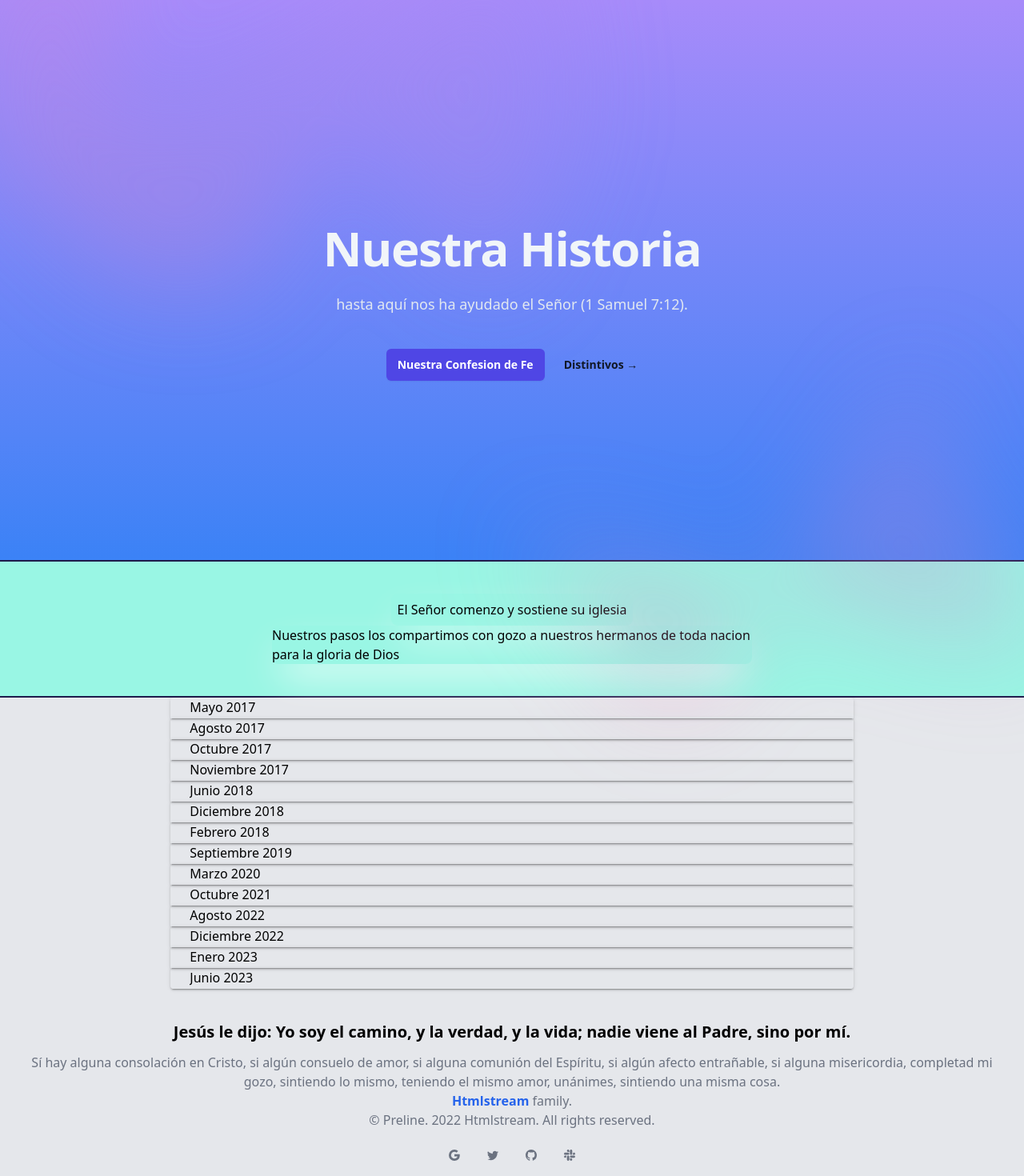
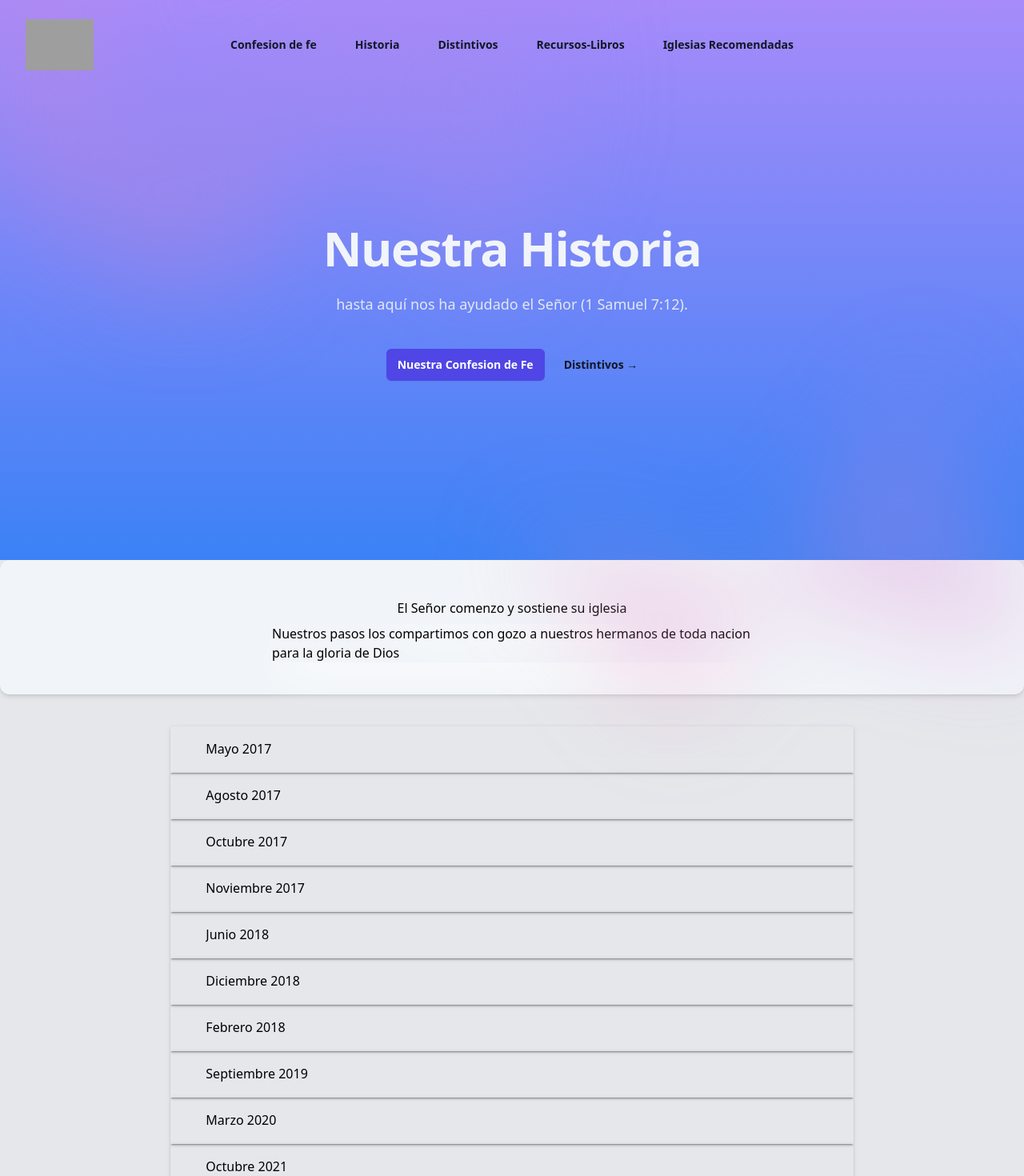
Before and after one commit to Giovannisabces/ibrvtfm-alternativa, an Angular app: page /historia in a window 1280 px wide. Shown: the top 1470 px of the page at 80% size. Built offline with nearby package versions, Linux system fonts and the light colour scheme; grey boxes are pictures that could not be loaded.

Commit message:
Actualizacion Navbar y actualizacion de homepage.

```diff
--- a/src/app/angular-material.module.ts
+++ b/src/app/angular-material.module.ts
@@ -12,7 +12,6 @@ import { MatFormFieldModule } from '@angular/material/form-field';
 const materialModules = [
   MatExpansionModule,
   MatButtonModule,
-  // MatCardModule,
   MatPaginatorModule,
   MatInputModule,
   MatFormFieldModule
--- a/src/app/components/confesion/confesion.component.html
+++ b/src/app/components/confesion/confesion.component.html
@@ -13,10 +13,10 @@
                 <p class="mt-6 text-lg italic leading-8 text--600 text-slate-200">Sola Scriptura, Solus Christus, Sola Gratia, Sola Fide, Soli Deo Gloria</p>
                 <small class="mt-6 text-sm italic leading-8 text--600 text-slate-200">Sola Escritura, Solos Cristo, Sola Gracia, Sola Fe, Solo a Dios Gloria</small>
                 <div class="mt-10 flex items-center justify-center gap-x-6">
-                    <a href="#"
+                    <a href="/historia" routerLink="/historia"
                         class="rounded-md  bg-indigo-600 px-3.5 py-2.5 text-sm font-semibold text-white shadow-sm hover:bg-indigo-500 focus-visible:outline focus-visible:outline-2 focus-visible:outline-offset-2 focus-visible:outline-indigo-600">
                         Nuestra Historia</a>
-                    <a href="#" class="text-sm font-semibold leading-6 text-gray-900">Distintivos <span
+                    <a href="/distintivos" routerLink="/distintivos" class="text-sm font-semibold leading-6 text-gray-900">Distintivos <span
                             aria-hidden="true">→</span></a>
                 </div>
             </div>
@@ -29,8 +29,8 @@
         </div>
     </div>
     <!--DESCRIPCION DE LA SECCION PRINCIPAL-->
-    <section class="bg-indigo-800 ">
-        <div class=" bg-slate-100  flex flex-col  items-center p-10 border-t-2 border-b-2 border-indigo-950 ">
+    <section class=" bg-slate-100">
+        <div class=" bg-slate-100  flex flex-col  items-center p-10 rounded-xl shadow-md  ">
             <h3 class="p-2  rounded-lg shadow-white shadow-2xl">En la Iglesia Bautista Reformada deValencia creemos las siguientes doctrinas básicas:</h3>
         </div>
     </section>
--- a/src/app/components/distintivos/distintivos.component.html
+++ b/src/app/components/distintivos/distintivos.component.html
@@ -13,10 +13,10 @@
                 <p class="mt-6 text-lg italic leading-8 text--600 text-slate-200">Sola Scriptura, Solus Christus, Sola Gratia, Sola Fide, Soli Deo Gloria</p>
                 <small class="mt-6 text-sm italic leading-8 text--600 text-slate-200">Sola Escritura, Solos Cristo, Sola Gracia, Sola Fe, Solo a Dios Gloria</small>
                 <div class="mt-10 flex items-center justify-center gap-x-6">
-                    <a href="#"
+                    <a href="#" routerLink="/historia"
                         class="rounded-md  bg-indigo-600 px-3.5 py-2.5 text-sm font-semibold text-white shadow-sm hover:bg-indigo-500 focus-visible:outline focus-visible:outline-2 focus-visible:outline-offset-2 focus-visible:outline-indigo-600">
                         Nuestra Historia</a>
-                    <a href="#" class="text-sm font-semibold leading-6 text-gray-900">Confesion de Fe <span
+                    <a href="#" routerLink="/confesion" class="text-sm font-semibold leading-6 text-gray-900">Confesion de Fe <span
                             aria-hidden="true">→</span></a>
                 </div>
             </div>
--- a/src/app/components/footer/footer.component.html
+++ b/src/app/components/footer/footer.component.html
@@ -1,37 +1,32 @@
 <footer class="mt-auto w-full max-w-[85rem] py-10 px-4 sm:px-6 lg:px-8 mx-auto border-separate ">
-    <!-- Grid -->
     <div class="text-center">
       <div>
-        <a class="flex-none text-xl font-semibold text-black dark:text-white" href="#" aria-label="Brand">Jesús le dijo: Yo soy el camino, y la verdad, y la vida; nadie viene al Padre, sino por mí.</a>
+        <a class="flex-none text-xl font-semibold text-black dark:text-white" href="/" aria-label="Brand">Jesús le dijo: Yo soy el camino, y la verdad, y la vida; nadie viene al Padre, sino por mí.</a>
       </div>
-      <!-- End Col -->
-
       <div class="mt-3">
         <p class="text-gray-500">Sí hay alguna consolación en Cristo, si algún consuelo de amor, si alguna comunión del Espíritu, si algún afecto entrañable, si alguna misericordia, completad mi gozo, sintiendo lo mismo, teniendo el mismo amor, unánimes, sintiendo una misma cosa.
-          <br><a class="font-semibold text-blue-600 hover:text-blue-700 dark:text-blue-500 dark:hover:text-blue-400" href="#">Htmlstream</a> family.</p>
+          <br><a class="font-semibold text-blue-600 hover:text-blue-700 dark:text-blue-500 dark:hover:text-blue-400" href="/">Htmlstream</a> family.</p>
         <p class="text-gray-500">© Preline. 2022 Htmlstream. All rights reserved.</p>
       </div>
 
       <!-- Social Brands -->
       <div class="mt-3 space-x-2">
-        <a class="inline-flex justify-center items-center w-10 h-10 text-center text-gray-500 hover:bg-gray-100 rounded-full focus:outline-none focus:ring-2 focus:ring-blue-600 focus:ring-offset-2 focus:ring-offset-white transition dark:text-gray-500 dark:hover:text-gray-200 dark:hover:bg-gray-800" href="#">
+        <!--Logo Gmail-->
+        <a class="inline-flex justify-center items-center w-10 h-10 text-center text-gray-500 hover:bg-gray-100 rounded-full focus:outline-none focus:ring-2 focus:ring-blue-600 focus:ring-offset-2 focus:ring-offset-white transition dark:text-gray-500 dark:hover:text-gray-200 dark:hover:bg-gray-800" href="mailto:iglesiabautistareformadags@gmail.com">
           <svg class="w-3.5 h-3.5" xmlns="http://www.w3.org/2000/svg" width="16" height="16" fill="currentColor" viewBox="0 0 16 16">
             <path d="M15.545 6.558a9.42 9.42 0 0 1 .139 1.626c0 2.434-.87 4.492-2.384 5.885h.002C11.978 15.292 10.158 16 8 16A8 8 0 1 1 8 0a7.689 7.689 0 0 1 5.352 2.082l-2.284 2.284A4.347 4.347 0 0 0 8 3.166c-2.087 0-3.86 1.408-4.492 3.304a4.792 4.792 0 0 0 0 3.063h.003c.635 1.893 2.405 3.301 4.492 3.301 1.078 0 2.004-.276 2.722-.764h-.003a3.702 3.702 0 0 0 1.599-2.431H8v-3.08h7.545z"/>
           </svg>
         </a>
+        <!--Logo YouTube-->
         <a class="inline-flex justify-center items-center w-10 h-10 text-center text-gray-500 hover:bg-gray-100 rounded-full focus:outline-none focus:ring-2 focus:ring-blue-600 focus:ring-offset-2 focus:ring-offset-white transition dark:text-gray-500 dark:hover:text-gray-200 dark:hover:bg-gray-800" href="#">
-          <svg class="w-3.5 h-3.5" xmlns="http://www.w3.org/2000/svg" width="16" height="16" fill="currentColor" viewBox="0 0 16 16">
-            <path d="M5.026 15c6.038 0 9.341-5.003 9.341-9.334 0-.14 0-.282-.006-.422A6.685 6.685 0 0 0 16 3.542a6.658 6.658 0 0 1-1.889.518 3.301 3.301 0 0 0 1.447-1.817 6.533 6.533 0 0 1-2.087.793A3.286 3.286 0 0 0 7.875 6.03a9.325 9.325 0 0 1-6.767-3.429 3.289 3.289 0 0 0 1.018 4.382A3.323 3.323 0 0 1 .64 6.575v.045a3.288 3.288 0 0 0 2.632 3.218 3.203 3.203 0 0 1-.865.115 3.23 3.23 0 0 1-.614-.057 3.283 3.283 0 0 0 3.067 2.277A6.588 6.588 0 0 1 .78 13.58a6.32 6.32 0 0 1-.78-.045A9.344 9.344 0 0 0 5.026 15z"/>
+          <svg xmlns="http://www.w3.org/2000/svg" width="16" height="16" fill="currentColor" class="bi bi-youtube" viewBox="0 0 16 16">
+            <path d="M8.051 1.999h.089c.822.003 4.987.033 6.11.335a2.01 2.01 0 0 1 1.415 1.42c.101.38.172.883.22 1.402l.01.104.022.26.008.104c.065.914.073 1.77.074 1.957v.075c-.001.194-.01 1.108-.082 2.06l-.008.105-.009.104c-.05.572-.124 1.14-.235 1.558a2.007 2.007 0 0 1-1.415 1.42c-1.16.312-5.569.334-6.18.335h-.142c-.309 0-1.587-.006-2.927-.052l-.17-.006-.087-.004-.171-.007-.171-.007c-1.11-.049-2.167-.128-2.654-.26a2.007 2.007 0 0 1-1.415-1.419c-.111-.417-.185-.986-.235-1.558L.09 9.82l-.008-.104A31.4 31.4 0 0 1 0 7.68v-.123c.002-.215.01-.958.064-1.778l.007-.103.003-.052.008-.104.022-.26.01-.104c.048-.519.119-1.023.22-1.402a2.007 2.007 0 0 1 1.415-1.42c.487-.13 1.544-.21 2.654-.26l.17-.007.172-.006.086-.003.171-.007A99.788 99.788 0 0 1 7.858 2h.193zM6.4 5.209v4.818l4.157-2.408L6.4 5.209z"/>
           </svg>
         </a>
+        <!--Logo Facebook-->
         <a class="inline-flex justify-center items-center w-10 h-10 text-center text-gray-500 hover:bg-gray-100 rounded-full focus:outline-none focus:ring-2 focus:ring-blue-600 focus:ring-offset-2 focus:ring-offset-white transition dark:text-gray-500 dark:hover:text-gray-200 dark:hover:bg-gray-800" href="#">
-          <svg class="w-3.5 h-3.5" xmlns="http://www.w3.org/2000/svg" width="16" height="16" fill="currentColor" viewBox="0 0 16 16">
-            <path d="M8 0C3.58 0 0 3.58 0 8c0 3.54 2.29 6.53 5.47 7.59.4.07.55-.17.55-.38 0-.19-.01-.82-.01-1.49-2.01.37-2.53-.49-2.69-.94-.09-.23-.48-.94-.82-1.13-.28-.15-.68-.52-.01-.53.63-.01 1.08.58 1.23.82.72 1.21 1.87.87 2.33.66.07-.52.28-.87.51-1.07-1.78-.2-3.64-.89-3.64-3.95 0-.87.31-1.59.82-2.15-.08-.2-.36-1.02.08-2.12 0 0 .67-.21 2.2.82.64-.18 1.32-.27 2-.27.68 0 1.36.09 2 .27 1.53-1.04 2.2-.82 2.2-.82.44 1.1.16 1.92.08 2.12.51.56.82 1.27.82 2.15 0 3.07-1.87 3.75-3.65 3.95.29.25.54.73.54 1.48 0 1.07-.01 1.93-.01 2.2 0 .21.15.46.55.38A8.012 8.012 0 0 0 16 8c0-4.42-3.58-8-8-8z"/>
-          </svg>
-        </a>
-        <a class="inline-flex justify-center items-center w-10 h-10 text-center text-gray-500 hover:bg-gray-100 rounded-full focus:outline-none focus:ring-2 focus:ring-blue-600 focus:ring-offset-2 focus:ring-offset-white transition dark:text-gray-500 dark:hover:text-gray-200 dark:hover:bg-gray-800" href="#">
-          <svg class="w-3.5 h-3.5" xmlns="http://www.w3.org/2000/svg" width="16" height="16" fill="currentColor" viewBox="0 0 16 16">
-            <path d="M3.362 10.11c0 .926-.756 1.681-1.681 1.681S0 11.036 0 10.111C0 9.186.756 8.43 1.68 8.43h1.682v1.68zm.846 0c0-.924.756-1.68 1.681-1.68s1.681.756 1.681 1.68v4.21c0 .924-.756 1.68-1.68 1.68a1.685 1.685 0 0 1-1.682-1.68v-4.21zM5.89 3.362c-.926 0-1.682-.756-1.682-1.681S4.964 0 5.89 0s1.68.756 1.68 1.68v1.682H5.89zm0 .846c.924 0 1.68.756 1.68 1.681S6.814 7.57 5.89 7.57H1.68C.757 7.57 0 6.814 0 5.89c0-.926.756-1.682 1.68-1.682h4.21zm6.749 1.682c0-.926.755-1.682 1.68-1.682.925 0 1.681.756 1.681 1.681s-.756 1.681-1.68 1.681h-1.681V5.89zm-.848 0c0 .924-.755 1.68-1.68 1.68A1.685 1.685 0 0 1 8.43 5.89V1.68C8.43.757 9.186 0 10.11 0c.926 0 1.681.756 1.681 1.68v4.21zm-1.681 6.748c.926 0 1.682.756 1.682 1.681S11.036 16 10.11 16s-1.681-.756-1.681-1.68v-1.682h1.68zm0-.847c-.924 0-1.68-.755-1.68-1.68 0-.925.756-1.681 1.68-1.681h4.21c.924 0 1.68.756 1.68 1.68 0 .926-.756 1.681-1.68 1.681h-4.21z"/>
+          <svg xmlns="http://www.w3.org/2000/svg" width="16" height="16" fill="currentColor" class="bi bi-facebook" viewBox="0 0 16 16">
+            <path d="M16 8.049c0-4.446-3.582-8.05-8-8.05C3.58 0-.002 3.603-.002 8.05c0 4.017 2.926 7.347 6.75 7.951v-5.625h-2.03V8.05H6.75V6.275c0-2.017 1.195-3.131 3.022-3.131.876 0 1.791.157 1.791.157v1.98h-1.009c-.993 0-1.303.621-1.303 1.258v1.51h2.218l-.354 2.326H9.25V16c3.824-.604 6.75-3.934 6.75-7.951z"/>
           </svg>
         </a>
       </div>
--- a/src/app/components/historia/historia.component.html
+++ b/src/app/components/historia/historia.component.html
@@ -21,10 +21,10 @@
                 <h1 class="text-4xl font-semibold tracking-tight text-slate-100 sm:text-6xl">Nuestra Historia</h1>
                 <p class="mt-6 text-lg leading-8 text--600 text-slate-200">hasta aquí nos ha ayudado el Señor (1 Samuel 7:12).</p>
                 <div class="mt-10 flex items-center justify-center gap-x-6">
-                    <a href="#"
+                    <a href="/confesion" routerLink="/confesion"
                         class="rounded-md  bg-indigo-600 px-3.5 py-2.5 text-sm font-semibold text-white shadow-sm hover:bg-indigo-500 focus-visible:outline focus-visible:outline-2 focus-visible:outline-offset-2 focus-visible:outline-indigo-600">
                         Nuestra Confesion de Fe</a>
-                    <a href="#" class="text-sm font-semibold leading-6 text-gray-900">Distintivos <span
+                    <a href="/confesion" routerLink="/distintivos"  class="text-sm font-semibold leading-6 text-gray-900">Distintivos <span
                             aria-hidden="true">→</span></a>
                 </div>
             </div>
@@ -36,22 +36,22 @@
             </div>
         </div>
     </div>
-    <section class="border-indigo-800 ">
-        <div class=" bg-teal-200  flex flex-col  items-center p-10 border-t-2 border-b-2 border-indigo-950 ">
+    <section >
+        <div class=" bg-slate-100  flex flex-col  items-center p-10 rounded-xl shadow-md ">
             <h3 class="p-2  rounded-lg shadow-white shadow-2xl">El Señor comenzo y sostiene su iglesia</h3>
             <p  class="w-1/2 rounded-lg shadow-white shadow-2xl">Nuestros pasos los compartimos con gozo a nuestros hermanos de toda nacion para la gloria de Dios</p>
         </div>
     </section>
 
     <section class="module" id="about">
-        <div class="container grid grid-cols-12  mx-0">
+        <div class="container grid grid-cols-12 mt-10 mx-0">
             <!-- <div class="grid grid-cols-12 mt-2"> -->
                 <!-- <div class="col-sm-8 col-sm-offset-2"> -->
                 <article class=" col-start-3 col-span-8 ">
                     <mat-accordion multi>
                         <!-- <mat-expansion-panel *ngFor="let item of historiaData" class="mt-4 bg-slate-800 border-orange-600"> -->
-                        <mat-expansion-panel *ngFor="let item of historiaData" class="shadow-2xl bg-red-50 border-orange-600">
-                            <mat-expansion-panel-header class="mat-expanded border-b-2 border-Amber-900 h-11">
+                        <mat-expansion-panel *ngFor="let item of historiaData" class="shadow-2xl bg-red-50 py-4 px-5">
+                            <mat-expansion-panel-header class="mat-expanded border-b-2 border-Amber-900 ">
                                 {{ item.title }}
                             </mat-expansion-panel-header>
                             <p [innerHtml]="item.content"></p>
--- a/src/app/components/iglesias/iglesias.component.html
+++ b/src/app/components/iglesias/iglesias.component.html
@@ -15,10 +15,10 @@
                     tierra“. <br>
                     Hechos 13:47</p>
                 <div class="mt-10 flex items-center justify-center gap-x-6">
-                    <a href="#"
+                    <a href="/confesion" routerLink="/confesion"
                         class="rounded-md  bg-indigo-600 px-3.5 py-2.5 text-sm font-semibold text-white shadow-sm hover:bg-indigo-500 focus-visible:outline focus-visible:outline-2 focus-visible:outline-offset-2 focus-visible:outline-indigo-600">
                         Confesion de Fe</a>
-                    <a href="#" class="text-sm font-semibold leading-6 text-gray-900">Distintivos<span
+                    <a href="/distintivos" routerLink="/distintivos" class="text-sm font-semibold leading-6 text-gray-900">Distintivos<span
                             aria-hidden="true">→</span></a>
                 </div>
             </div>
@@ -32,7 +32,7 @@
     </div>
     <!--DESCRIPCION DE LA SECCION PRINCIPAL-->
     <section class="bg-indigo-800 ">
-        <div class=" bg-slate-100  flex flex-col  items-center p-10 border-t-2 border-b-2 border-indigo-950 ">
+        <div class=" bg-slate-100  flex flex-col  items-center p-10 rounded-xl shadow-md ">
             <p class="ng-binding ng-scope italic">Los siguientes distintivos expresan nuestras convicciones y peculiaridades, muchos de ellos siendo un resumen de la Confesión de Londres de 1689, la cual suscribimos sustancialmente. Tanto estos distintivos como la Confesión de
                 Londres son documentos subordinados a las Escrituras y por tanto son corregibles a la luz de la Palabra de Dios.</p>
         </div>
@@ -47,11 +47,11 @@
                     <input matInput (keyup)="applyFilter($event)" placeholder="Ex. ium" #input>
                 </mat-form-field>
                 <mat-accordion multi>
-                    <mat-expansion-panel *ngFor="let item of iglesiasPaginacion">
+                    <mat-expansion-panel *ngFor="let item of iglesiasPaginacion" class="shadow-2xl py-4 px-5" >
                         <mat-expansion-panel-header>
                             {{ item.title }}
                         </mat-expansion-panel-header>
-                        <p><strong>Liderazgo:</strong></p>
+                        <p class="pt-5" ><strong>Liderazgo:</strong></p>
                         <p [innerHtml]="item.liderazgo"></p>
                         <p><strong>Direccion:</strong></p>
                         <p [innerHtml]="item.direccion"></p>
--- a/src/app/components/libros/libros.component.html
+++ b/src/app/components/libros/libros.component.html
@@ -13,10 +13,10 @@
         <p class="mt-6 text-lg italic leading-8 text--600 text-slate-200"> Algunos libros recomendados son los
           siguenges: </p>
         <div class="mt-10 flex items-center justify-center gap-x-6">
-          <a href="#"
+          <a href="/confesion" routerLink="/confesion"
             class="rounded-md  bg-indigo-600 px-3.5 py-2.5 text-sm font-semibold text-white shadow-sm hover:bg-indigo-500 focus-visible:outline focus-visible:outline-2 focus-visible:outline-offset-2 focus-visible:outline-indigo-600">
-            Nuestra Historia</a>
-          <a href="#" class="text-sm font-semibold leading-6 text-gray-900">Confesion de Fe <span
+            Confesion de Fe</a>
+          <a href="/" routerLink="/" class="text-sm font-semibold leading-6 text-gray-900">Principal <span
               aria-hidden="true">→</span></a>
         </div>
       </div>
--- a/src/app/components/navbartwo/navbartwo.component.html
+++ b/src/app/components/navbartwo/navbartwo.component.html
@@ -1,17 +1,17 @@
 <!-- <div class="bg-white " style="background-image: url(assets/images/portafolio/jesucristo-caminando-sobre-agua.jpg)"> -->
-<div class="bg-white hidden">
+<div class="bg-white ">
 <!-- <div class="bg-gray-800 background-image "> -->
     <header class="absolute inset-x-0 top-0 z-50">
         <nav class="flex items-center justify-between p-6 lg:px-8" aria-label="Global">
             <div class="flex lg:flex-1">
-                <a href="#" class="-m-1.5 p-1.5">
-                    <span class="sr-only">Your Company</span>
+                <a href="/" class="-m-1.5 p-1.5 ">
+                    <span class="sr-only">Iglesia Bautista de Valencia</span>
                     <img class="h-16 w-auto" src="assets/images/logos/logo-iglesia.png"
                         alt="">
                 </a>
             </div>
             <div  class="flex lg:hidden ">
-                <button id="buttonnavopen " type="button"
+                <button id="buttonnavopen " type="button" (click)="funcionTest()"
                     class=" -m-2.5 inline-flex items-center justify-center rounded-md p-2.5 text-gray-700" aria-controls="mobile-menu" aria-expanded="false">
                     <span class="sr-only">Open main menu</span>
                     <svg class="h-6 w-6" fill="none" viewBox="0 0 24 24" stroke-width="1.5" stroke="currentColor"
@@ -22,11 +22,11 @@
                 </button>
             </div>
             <div class="hidden lg:flex lg:gap-x-12">
-                <a href="#" routerLink="/confesion" class="text-sm font-semibold leading-6 text-gray-900">Confesion de fe</a>
-                <a href="#" routerLink="/historia" class="text-sm font-semibold leading-6 text-gray-900">Historia</a>
-                <a href="#" routerLink="/distintivos" class="text-sm font-semibold leading-6 text-gray-900">Distintivos</a>
-                <a href="#" routerLink="/libros" class="text-sm font-semibold leading-6 text-gray-900">Recursos-Libros</a>
-                <a href="#" routerLink="/iglesias" class="text-sm font-semibold leading-6 text-gray-900">Iglesias Recomendadas</a>
+                <a href="/confesion" routerLink="/confesion" class="text-sm font-semibold leading-6 text-gray-900">Confesion de fe</a>
+                <a href="/historia" routerLink="/historia" class="text-sm font-semibold leading-6 text-gray-900">Historia</a>
+                <a href="/distintivos" routerLink="/distintivos" class="text-sm font-semibold leading-6 text-gray-900">Distintivos</a>
+                <a href="/libros" routerLink="/libros" class="text-sm font-semibold leading-6 text-gray-900">Recursos-Libros</a>
+                <a href="/iglesias" routerLink="/iglesias" class="text-sm font-semibold leading-6 text-gray-900">Iglesias Recomendadas</a>
             </div>
             <div class="hidden lg:flex lg:flex-1 lg:justify-end">
                 <a href="/" class="text-sm font-semibold leading-6 text-gray-900"><!-- <span aria-hidden="true">&rarr;</span> --></a>
@@ -39,8 +39,8 @@
             <div id="menu"
                 class="fixed inset-y-0 right-0 z-50 w-full overflow-y-auto bg-white px-6 py-6 sm:max-w-sm sm:ring-1 sm:ring-gray-900/10">
                 <div  class="flex items-center justify-between">
-                    <a href="#" class="-m-1.5 p-1.5">
-                        <span class="sr-only">Your Company</span>
+                    <a href="/" class="-m-1.5 p-1.5 bg-slate-500 rounded-xl">
+                        <span class="sr-only">Iglesia Bautista de Valencia</span>
                         <img class="h-8 w-auto" src="assets/images/logos/logo-iglesia.png"
                             alt="">
                     </a>
@@ -55,10 +55,11 @@
                 <div  class="mt-6 flow-root">
                     <div class="-my-6 divide-y divide-gray-500/10">
                         <div class="space-y-2 py-6">
-                            <a href="#" class="-mx-3 block rounded-lg px-3 py-2 text-base font-semibold leading-7 text-gray-900 hover:bg-gray-50">Historiaaa</a>
-                            <a href="#" class="-mx-3 block rounded-lg px-3 py-2 text-base font-semibold leading-7 text-gray-900 hover:bg-gray-50">Distintivos</a>
-                            <a href="#" class="-mx-3 block rounded-lg px-3 py-2 text-base font-semibold leading-7 text-gray-900 hover:bg-gray-50">Recursos-Libros</a>
-                            <a href="#" class="-mx-3 block rounded-lg px-3 py-2 text-base font-semibold leading-7 text-gray-900 hover:bg-gray-50">Iglesias Recomendadas</a>
+                            <a href="/confesion" routerLink="/confesion" class="-mx-3 block rounded-lg px-3 py-2 text-base font-semibold leading-7 text-gray-900 hover:bg-gray-50">Confesion de fe</a>
+                            <a href="/historia" routerLink="/historia"  class="-mx-3 block rounded-lg px-3 py-2 text-base font-semibold leading-7 text-gray-900 hover:bg-gray-50">Historia</a>
+                            <a href="/distintivos" routerLink="/distintivos"   class="-mx-3 block rounded-lg px-3 py-2 text-base font-semibold leading-7 text-gray-900 hover:bg-gray-50">Distintivos</a>
+                            <a href="/libros" routerLink="/libros"    class="-mx-3 block rounded-lg px-3 py-2 text-base font-semibold leading-7 text-gray-900 hover:bg-gray-50">Recursos-Libros</a>
+                            <a href="/iglesias" routerLink="/iglesias"  class="-mx-3 block rounded-lg px-3 py-2 text-base font-semibold leading-7 text-gray-900 hover:bg-gray-50">Iglesias Recomendadas</a>
                         </div>
                         <div class="py-6">
                             <!-- <a href="#"class="-mx-3 block rounded-lg px-3 py-2.5 text-base font-semibold leading-7 text-gray-900 hover:bg-gray-50"></a> -->
--- a/src/app/components/navbartwo/navbartwo.component.ts
+++ b/src/app/components/navbartwo/navbartwo.component.ts
@@ -24,6 +24,9 @@ export class NavbartwoComponent implements OnInit {
       console.log("Hizo Click-2");
     });
   }
-
+  funcionTest(){
+    console.log("Test");
+    this.menu?.classList.toggle("hidden");
+  };
 
 }
--- a/src/index.html
+++ b/src/index.html
@@ -11,7 +11,7 @@
   <meta name="viewport" content="width=device-width, initial-scale=1.0">
   <meta name="robots" content="index, follow">
   <meta name="theme-color" content="#8f7ada">
-  <meta name="description" content="Demo de proyecto con arquitectura web para la exposiciòn del contenido de una iglesia sana">
+  <meta name="description" content="Demo de proyecto con arquitectura web para la exposición del contenido de una iglesia sana Iglesia Reformada Valencia España">
   <meta name="canonical" href="https://d28wdyke9gawbk.cloudfront.net" >
   <!-- <script href="https://cdnjs.cloudflare.com/ajax/libs/font-awesome/6.4.2/css/all.min.css" ></script> -->
   <!-- <script src="https://kit.fontawesome.com/aac218546b.js" crossorigin="anonymous"></script> -->
@@ -21,7 +21,7 @@
 
 </head>
 
-<body class="bg-gray-200">
+<body class="bg-gray-200 m-0 p-0">
   <app-root></app-root>
 </body>
 
```
Also changed, not shown: src/app/components/home/home-component.component.html (+28 -12 lines), src/assets/images/congregaciones/adoracion-v2.jpg (added), src/assets/images/congregaciones/adoracion-v3.jpg (added).
